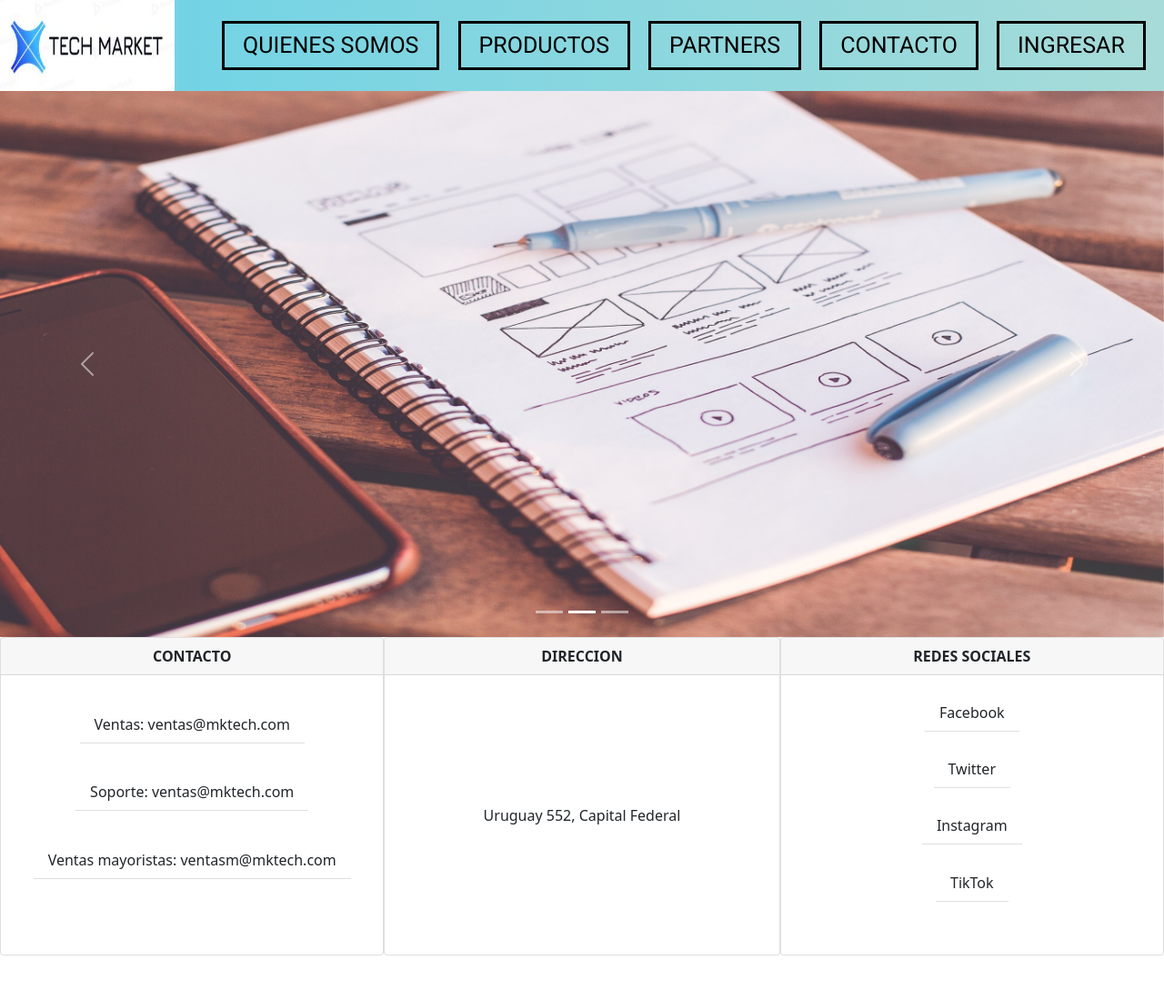
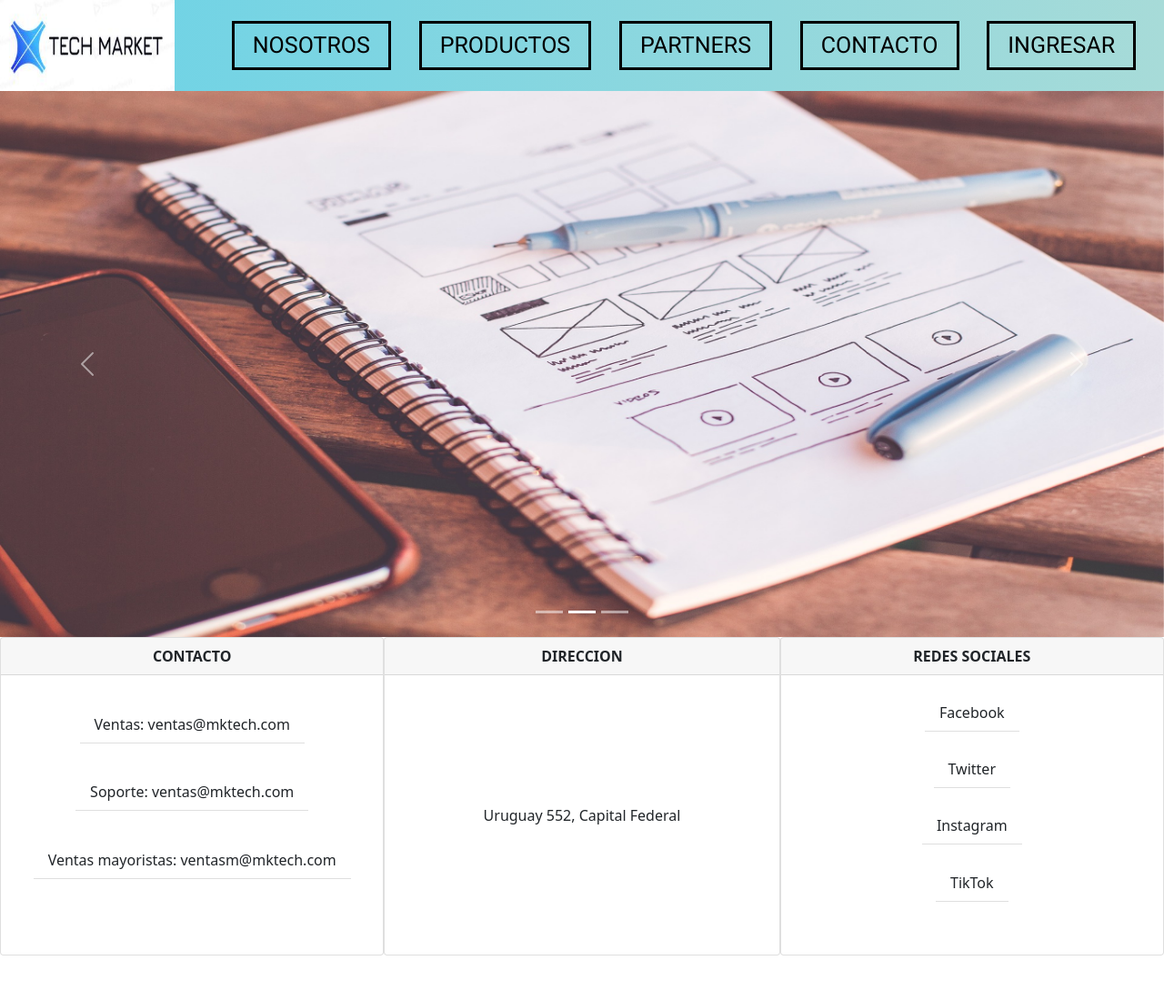
Before and after one commit to ecoletta/ecoletta-CoderHouse-DesarrolloWeb-Proyecto, a website: page html/contacto.html in a window 1280 px wide. Shown: the top 1100 px of the page at 91% size. Drawn offline with nearby package versions, Linux system fonts and the light colour scheme; grey boxes are pictures that could not be loaded; a web font is replaced by a local one.

Commit message:
cambio de nombre de pagina Quienes somos a nosotros

```diff
--- a/html/contacto.html
+++ b/html/contacto.html
@@ -32,7 +32,7 @@
                     <img class="logoNav" src="../img/logoTechMarket.JPG" alt="Logo tech market">
                 </a>
                 <ul>
-                    <li><a href="quienesSomos.html">QUIENES SOMOS</a></li>
+                    <li><a href="nosotros.html">NOSOTROS</a></li>
                     <li><a href="productos.html">PRODUCTOS</a>
                         <ul>
                             <li> <a href="../index.html">PC</a></li>
```
Also changed, not shown: html/ingresar.html (+1 -1 lines), html/nosotros.html (renamed from html/quienesSomos.html, +1 -1 lines), html/partners.html (+1 -1 lines), html/productos.html (+1 -1 lines), index.html (+1 -1 lines).
